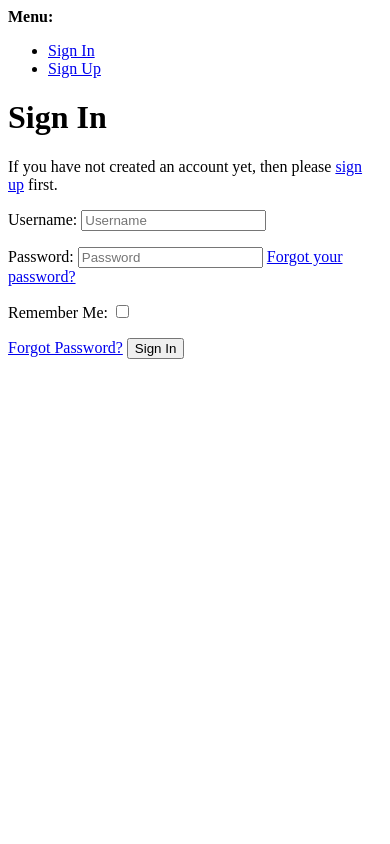
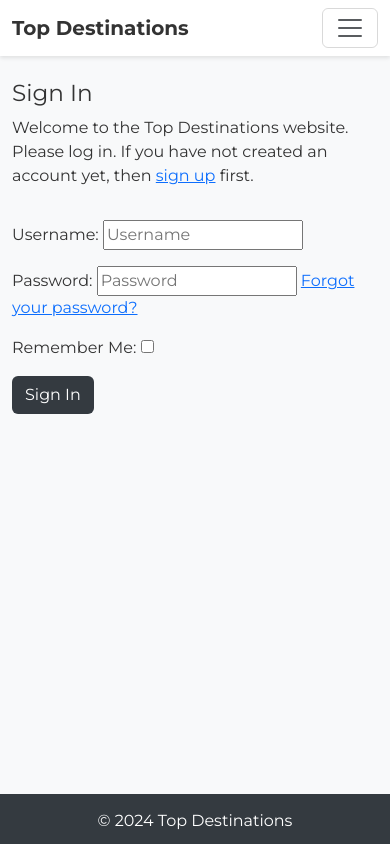
Before and after one commit to dcigic92/pp4-top-destinations, a Django app: page /accounts/login/ in a window 390 px wide. Run offline with Django 4.2, Linux system fonts and the light colour scheme; some libraries are stand-ins or nearby versions.

Commit message:
Style login, logout and signup templates

```diff
--- a/static/css/style.css
+++ b/static/css/style.css
@@ -104,3 +104,16 @@ footer {
     color: white;
     border-radius: 5px;
 }
+
+/* account templates */
+
+.btn-acc {
+    background-color: #343a40;
+    color: #ffffff;
+}
+
+.btn-acc:hover {
+    background-color: #ffffff;
+    color: black;
+    border-color: #343a40;
+}
--- a/templates/account/login.html
+++ b/templates/account/login.html
@@ -1,46 +1,31 @@
-{% extends "account/base.html" %}
-
-{% load i18n %}
-{% load account socialaccount %}
-
-{% block head_title %}{% trans "Sign In" %}{% endblock head_title %}
+{% extends 'base.html' %}
 
 {% block content %}
 
-<h1>{% trans "Sign In" %}</h1>
+{% load static %}
 
-{% get_providers as socialaccount_providers %}
+<div class="container mt-4">
+    <div class="row">
+        <div class="col-md-8 offset-md-2">
+            <h3>Sign In</h3>
 
-{% if socialaccount_providers %}
-<p>{% blocktrans with site.name as site_name %}Please sign in with one
-of your existing third party accounts. Or, <a href="{{ signup_url }}">sign up</a>
-for a {{ site_name }} account and sign in below:{% endblocktrans %}</p>
-
-<div class="socialaccount_ballot">
-
-  <ul class="socialaccount_providers">
-    {% include "socialaccount/snippets/provider_list.html" with process="login" %}
-  </ul>
-
-  <div class="login-or">{% trans 'or' %}</div>
-
+            <p>Welcome to the Top Destinations website. Please log in. If
+                you have not created an account yet, then <a class="link" href="{{ signup_url }}">
+                sign&nbsp;up</a> first.</p>
         </div>
-
-{% include "socialaccount/snippets/login_extra.html" %}
-
-{% else %}
-<p>{% blocktrans %}If you have not created an account yet, then please
-<a href="{{ signup_url }}">sign up</a> first.{% endblocktrans %}</p>
-{% endif %}
-
+    </div>
+    <div class="row">
+        <div class="col-md-8 mt-3 offset-md-2">
             <form class="login" method="POST" action="{% url 'account_login' %}">
                 {% csrf_token %}
                 {{ form.as_p }}
                 {% if redirect_field_value %}
                 <input type="hidden" name="{{ redirect_field_name }}" value="{{ redirect_field_value }}" />
                 {% endif %}
-  <a class="button secondaryAction" href="{% url 'account_reset_password' %}">{% trans "Forgot Password?" %}</a>
-  <button class="primaryAction" type="submit">{% trans "Sign In" %}</button>
+                <button class="btn btn-acc right" type="submit">Sign In</button>
             </form>
+        </div>
+    </div>
+</div>
 
-{% endblock content %}
+{% endblock %}
--- a/website/templates/website/index.html
+++ b/website/templates/website/index.html
@@ -1,6 +1,8 @@
 {% extends 'base.html' %}
 
 {% block content %}
+
+{% load static %}
 
 <!-- Main Content -->
 <div class="container-fluid mt-4">
--- a/website/templates/website/post_detail.html
+++ b/website/templates/website/post_detail.html
@@ -19,7 +19,7 @@
                 </div>
         </div>
         <div class="post-content mt-4">
-            {{ post.content }}
+            {{ post.content | safe }}
         </div>
     </div>
 </div>
```
Also changed, not shown: templates/account/logout.html (+22 -15 lines), templates/account/signup.html (+31 -16 lines). Lines whose indentation alone changed are shown as unchanged.
